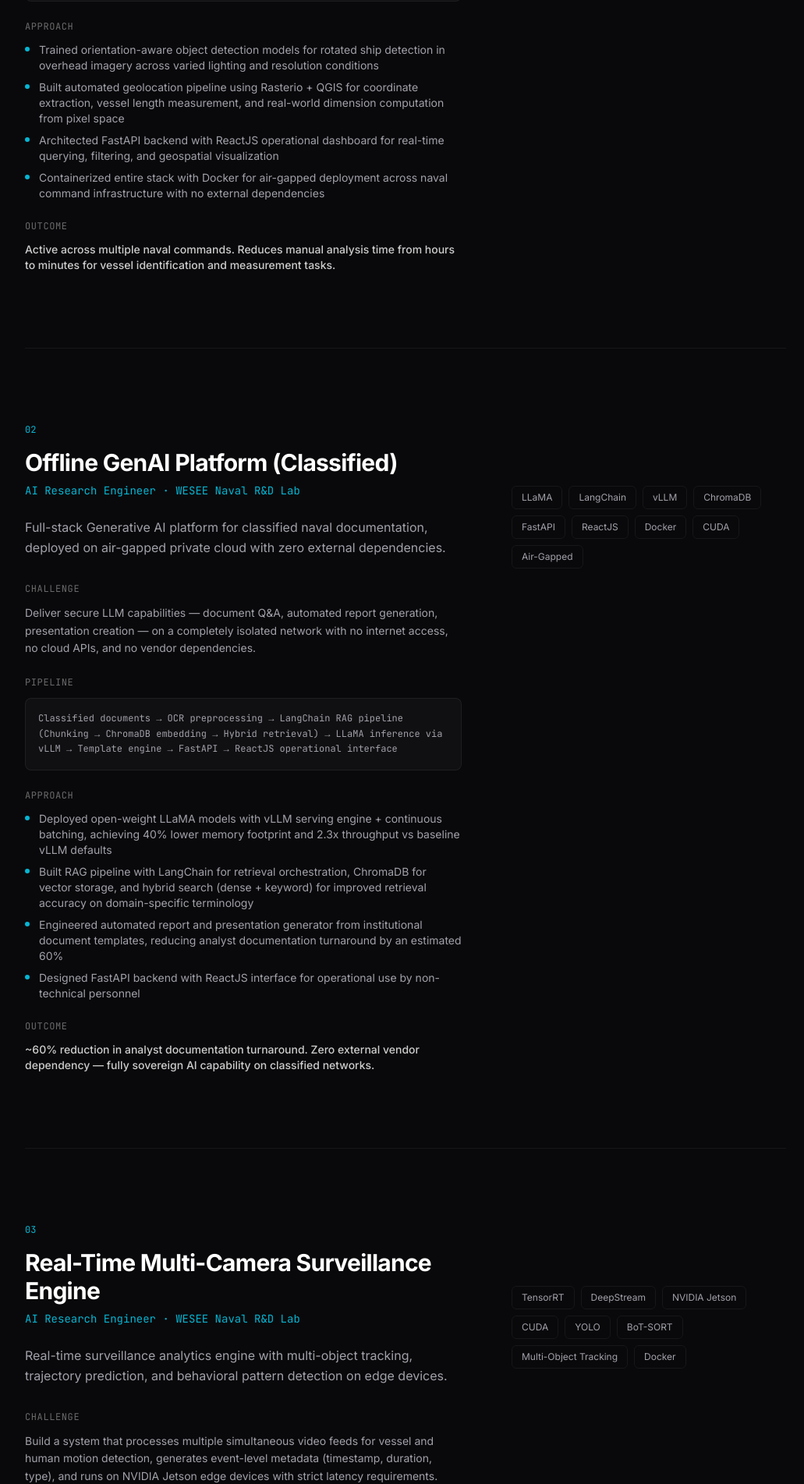
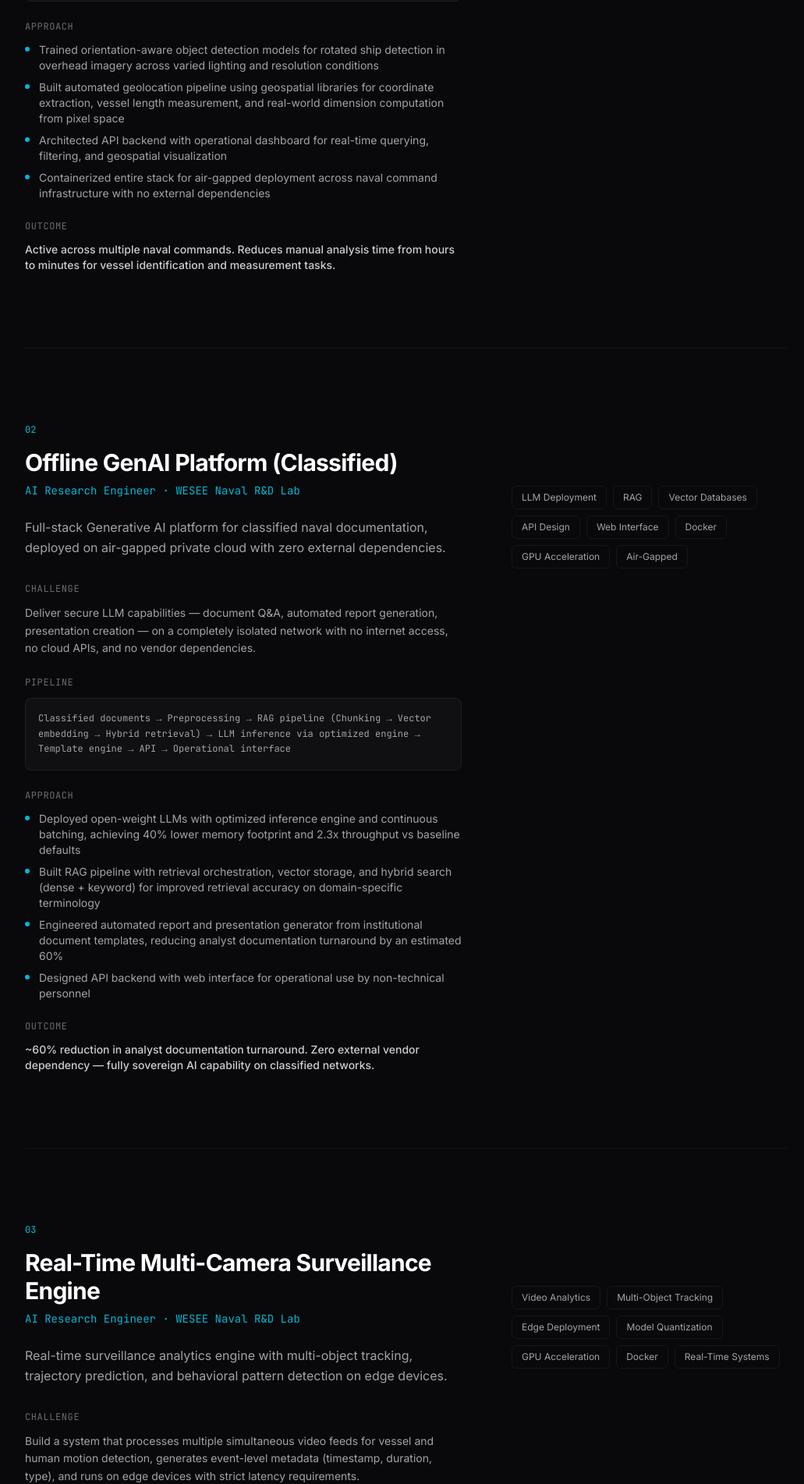
Before and after one commit to Rjaat/Rjaat.github.io, a React (Vite) app: page / in a window 1280 px wide. Shown: the part 1598-3501 px from the top of the page at 78% size, without its empty margins (120-1151 px from the left). Built offline with nearby package versions, Linux system fonts and the light colour scheme.

Commit message:
sanitize: remove all exact model/vendor names across projects, experience, and skills

```diff
--- a/src/components/Projects.tsx
+++ b/src/components/Projects.tsx
@@ -10,15 +10,15 @@ const projects = [
     challenge:
       'Build a production-grade system that detects vessels in high-resolution satellite imagery, computes geolocation coordinates and physical dimensions, and serves results through an operational dashboard — all within an air-gapped environment.',
     architecture:
-      'Satellite imagery → Tiled inference pipeline → Orientation-aware object detection → Rasterio geolocation engine → QGIS validation → FastAPI REST layer → ReactJS operational dashboard → PostgreSQL event store',
+      'Satellite imagery → Tiled inference pipeline → Orientation-aware object detection → Geolocation engine → Spatial validation → API layer → Operational dashboard → Event store',
     approach: [
       'Trained orientation-aware object detection models for rotated ship detection in overhead imagery across varied lighting and resolution conditions',
-      'Built automated geolocation pipeline using Rasterio + QGIS for coordinate extraction, vessel length measurement, and real-world dimension computation from pixel space',
-      'Architected FastAPI backend with ReactJS operational dashboard for real-time querying, filtering, and geospatial visualization',
-      'Containerized entire stack with Docker for air-gapped deployment across naval command infrastructure with no external dependencies',
+      'Built automated geolocation pipeline using geospatial libraries for coordinate extraction, vessel length measurement, and real-world dimension computation from pixel space',
+      'Architected API backend with operational dashboard for real-time querying, filtering, and geospatial visualization',
+      'Containerized entire stack for air-gapped deployment across naval command infrastructure with no external dependencies',
     ],
     outcome: 'Active across multiple naval commands. Reduces manual analysis time from hours to minutes for vessel identification and measurement tasks.',
-    tags: ['Object Detection', 'Oriented Bounding Boxes', 'Rasterio', 'QGIS', 'FastAPI', 'ReactJS', 'Docker', 'CUDA'],
+    tags: ['Object Detection', 'Oriented Bounding Boxes', 'Geospatial Analysis', 'API Design', 'Dashboard', 'Docker', 'GPU Acceleration'],
   },
   {
     title: 'Offline GenAI Platform (Classified)',
@@ -28,15 +28,15 @@ const projects = [
     challenge:
       'Deliver secure LLM capabilities — document Q&A, automated report generation, presentation creation — on a completely isolated network with no internet access, no cloud APIs, and no vendor dependencies.',
     architecture:
-      'Classified documents → OCR preprocessing → LangChain RAG pipeline (Chunking → ChromaDB embedding → Hybrid retrieval) → LLaMA inference via vLLM → Template engine → FastAPI → ReactJS operational interface',
+      'Classified documents → Preprocessing → RAG pipeline (Chunking → Vector embedding → Hybrid retrieval) → LLM inference via optimized engine → Template engine → API → Operational interface',
     approach: [
-      'Deployed open-weight LLaMA models with vLLM serving engine + continuous batching, achieving 40% lower memory footprint and 2.3x throughput vs baseline vLLM defaults',
-      'Built RAG pipeline with LangChain for retrieval orchestration, ChromaDB for vector storage, and hybrid search (dense + keyword) for improved retrieval accuracy on domain-specific terminology',
+      'Deployed open-weight LLMs with optimized inference engine and continuous batching, achieving 40% lower memory footprint and 2.3x throughput vs baseline defaults',
+      'Built RAG pipeline with retrieval orchestration, vector storage, and hybrid search (dense + keyword) for improved retrieval accuracy on domain-specific terminology',
       'Engineered automated report and presentation generator from institutional document templates, reducing analyst documentation turnaround by an estimated 60%',
-      'Designed FastAPI backend with ReactJS interface for operational use by non-technical personnel',
+      'Designed API backend with web interface for operational use by non-technical personnel',
     ],
     outcome: '~60% reduction in analyst documentation turnaround. Zero external vendor dependency — fully sovereign AI capability on classified networks.',
-    tags: ['LLaMA', 'LangChain', 'vLLM', 'ChromaDB', 'FastAPI', 'ReactJS', 'Docker', 'CUDA', 'Air-Gapped'],
+    tags: ['LLM Deployment', 'RAG', 'Vector Databases', 'API Design', 'Web Interface', 'Docker', 'GPU Acceleration', 'Air-Gapped'],
   },
   {
     title: 'Real-Time Multi-Camera Surveillance Engine',
@@ -44,17 +44,17 @@ const projects = [
     summary:
       'Real-time surveillance analytics engine with multi-object tracking, trajectory prediction, and behavioral pattern detection on edge devices.',
     challenge:
-      'Build a system that processes multiple simultaneous video feeds for vessel and human motion detection, generates event-level metadata (timestamp, duration, type), and runs on NVIDIA Jetson edge devices with strict latency requirements.',
+      'Build a system that processes multiple simultaneous video feeds for vessel and human motion detection, generates event-level metadata (timestamp, duration, type), and runs on edge devices with strict latency requirements.',
     architecture:
-      'Multi-camera RTSP feeds → NVIDIA DeepStream pipeline → TensorRT-accelerated YOLO inference → Multi-object tracker (BoT-SORT) → Trajectory estimator → Behavioral classifier → Metadata logger → Clip stitcher → FastAPI event API → PostgreSQL timeseries',
+      'Multi-camera feeds → Hardware-accelerated video pipeline → Optimized detection inference → Multi-object tracker → Trajectory estimator → Behavioral classifier → Metadata logger → Clip stitcher → Event API → Timeseries store',
     approach: [
-      'Architected DeepStream pipeline on NVIDIA Jetson AGX Orin + CUDA Linux servers for multi-stream inference across 8+ simultaneous camera feeds',
-      'Applied TensorRT INT8 quantization with tiled inference, achieving sub-50ms p99 end-to-end latency per frame',
-      'Integrated BoT-SORT multi-object tracker with trajectory prediction and rule-based behavioral pattern classification',
+      'Architected hardware-accelerated video pipeline on edge devices for multi-stream inference across 8+ simultaneous camera feeds',
+      'Applied model quantization with tiled inference, achieving sub-50ms p99 end-to-end latency per frame',
+      'Integrated multi-object tracker with trajectory prediction and rule-based behavioral pattern classification',
       'Built automatic clip stitching with event-aligned metadata (timestamp, duration, object class, trajectory) for post-mission forensic review',
     ],
-    outcome: 'Sub-50ms p99 inference latency on Jetson edge hardware. Production deployment on naval surveillance vessels. Replaces manual footage review with automated event logging.',
-    tags: ['TensorRT', 'DeepStream', 'NVIDIA Jetson', 'CUDA', 'YOLO', 'BoT-SORT', 'Multi-Object Tracking', 'Docker'],
+    outcome: 'Sub-50ms p99 inference latency on edge hardware. Production deployment on naval surveillance vessels. Replaces manual footage review with automated event logging.',
+    tags: ['Video Analytics', 'Multi-Object Tracking', 'Edge Deployment', 'Model Quantization', 'GPU Acceleration', 'Docker', 'Real-Time Systems'],
   },
   {
     title: 'Self-Hosted Agentic Coding Assistant',
@@ -64,15 +64,15 @@ const projects = [
     challenge:
       'Create a secure coding assistant that can generate code, write tests, and produce documentation — without sending any proprietary code to external APIs — while maintaining context across multi-file codebases.',
     architecture:
-      'Self-hosted LLaMA 70B → vLLM serving with continuous batching → Agent framework (LangGraph) with tool definitions → Code sandbox for execution validation → GitLab MR integration → Feedback loop via human review',
+      'Self-hosted LLMs → Optimized inference serving → Agent orchestration framework with tool definitions → Code sandbox for execution validation → Version control integration → Feedback loop via human review',
     approach: [
-      'Deployed LLaMA-70B on private GPU infrastructure with vLLM serving and PagedAttention for efficient memory management',
-      'Built agentic workflow using LangGraph: plan → generate → validate → iterate loop with tools for file read/write, git operations, and test execution in isolated sandbox',
+      'Deployed large open-weight LLMs on private GPU infrastructure with optimized inference serving and efficient memory management',
+      'Built agentic workflow using orchestration framework: plan → generate → validate → iterate loop with tools for file read/write, version control operations, and test execution in isolated sandbox',
       'Designed multi-turn context management to handle repository-level understanding across files — not just single-file completions',
-      'Integrated into the lab\'s existing GitLab workflow via merge request comments, enabling engineers to trigger code generation from issue descriptions',
+      'Integrated into the lab\'s existing version control workflow via merge request comments, enabling engineers to trigger code generation from issue descriptions',
     ],
     outcome: 'Reduced boilerplate and test scaffolding authoring time by ~40% across the lab\'s engineering team. Particularly effective for data processing scripts and API endpoint generation.',
-    tags: ['LLaMA 70B', 'vLLM', 'LangGraph', 'Agentic AI', 'Air-Gapped', 'GitLab', 'CUDA'],
+    tags: ['LLM Deployment', 'Agentic AI', 'Code Generation', 'Air-Gapped', 'Version Control Integration', 'GPU Inference'],
   },
   {
     title: 'Vision-Language Model for Public Safety',
@@ -82,7 +82,7 @@ const projects = [
     challenge:
       'Build a complete smart-investigation pipeline that detects threats in real-time, captures forensic evidence, and generates incident reports — reducing manual investigation time from minutes to seconds.',
     approach: [
-      'Trained real-time weapon detection models (YOLO-based) optimized for surveillance camera perspectives with varied lighting and occlusion',
+      'Trained real-time weapon detection models optimized for surveillance camera perspectives with varied lighting and occlusion',
       'Integrated a Vision-Language Model that performs automated reasoning on the detection knowledge base — not raw video, but structured detection events with temporal context',
       'VLM deployment processed thousands of frames per hour across multiple camera feeds, generating structured knowledge base entries for each detection event',
       'Architected full ML lifecycle platform: data processing and augmentation pipelines, dataset versioning, model training orchestration, model registry, CI/CD for deployment, automated rollback, and production drift monitoring',
--- a/src/components/Skills.tsx
+++ b/src/components/Skills.tsx
@@ -4,8 +4,8 @@ const categories = [
   {
     title: 'Computer Vision & Perception',
     skills: [
-      'Multi-stage object detection and tracking (OBB, DeepStream pipelines, pose/motion estimation)',
-      'Geospatial and satellite imagery analysis — Rasterio, QGIS, tiled inference, coordinate extraction',
+      'Multi-stage object detection and tracking (OBB, hardware-accelerated pipelines, pose/motion estimation)',
+      'Geospatial and satellite imagery analysis — geospatial libraries, tiled inference, coordinate extraction',
       'Real-time video analytics: multi-stream processing, trajectory prediction, behavioral pattern detection',
       'Model training, fine-tuning, and deployment for vision tasks at the edge',
     ],
@@ -13,7 +13,7 @@ const categories = [
   {
     title: 'LLM & GenAI Systems',
     skills: [
-      'Open-weight LLM deployment and serving with optimized inference engines (vLLM, SGLang, TensorRT-LLM)',
+      'Open-weight LLM deployment and serving with optimized inference engines',
       'RAG pipeline architecture: retrieval orchestration, vector databases, hybrid search, re-ranking',
       'Agentic workflows: tool-use, code generation, multi-step reasoning with self-hosted models',
       'Multimodal systems: vision-language models, neural TTS, document intelligence pipelines',
@@ -22,8 +22,8 @@ const categories = [
   {
     title: 'Inference Engineering',
     skills: [
-      'GPU inference optimization: CUDA, TensorRT, kernel fusion, quantization, tiled inference',
-      'Edge deployment on NVIDIA Jetson with hardware-accelerated pipelines',
+      'GPU inference optimization: GPU acceleration frameworks, kernel fusion, quantization, tiled inference',
+      'Edge deployment with hardware-accelerated pipelines',
       'Cross-platform inference strategy: target-dependent optimization for NVIDIA, Apple Silicon, and CPU backends',
       'End-to-end latency budgeting, throughput benchmarking, memory footprint optimization',
     ],
@@ -31,7 +31,7 @@ const categories = [
   {
     title: 'Backend & Infrastructure',
     skills: [
-      'API design and microservices: FastAPI, Flask, RESTful architectures, containerized with Docker',
+      'API design and microservices: Python-based frameworks, RESTful architectures, containerized deployment',
       'Air-gapped and private-cloud infrastructure: full system design from bare metal to deployed service',
       'Cloud platforms: AWS (EC2, S3), Azure — provisioning, networking, IAM, cost optimization',
       'Full-stack infrastructure ownership: GPU cluster provisioning, distributed storage, self-hosted CI/CD and project management, all on air-gapped networks',
@@ -41,8 +41,8 @@ const categories = [
     title: 'Data & Frontend',
     skills: [
       'Relational and document databases: PostgreSQL, MySQL, MongoDB — schema design, query optimization',
-      'Vector databases for production RAG: ChromaDB, FAISS — indexing strategies, hybrid search, re-ranking',
-      'Operational dashboards and interfaces: ReactJS, Streamlit — real-time data visualization, map integration',
+      'Vector databases for production RAG: indexing strategies, hybrid search, re-ranking',
+      'Operational dashboards and interfaces: real-time data visualization, map integration',
       'Python, C++, TypeScript, SQL — I use whatever the system needs',
     ],
   },
```
Also changed, not shown: src/components/Experience.tsx (+4 -4 lines).
